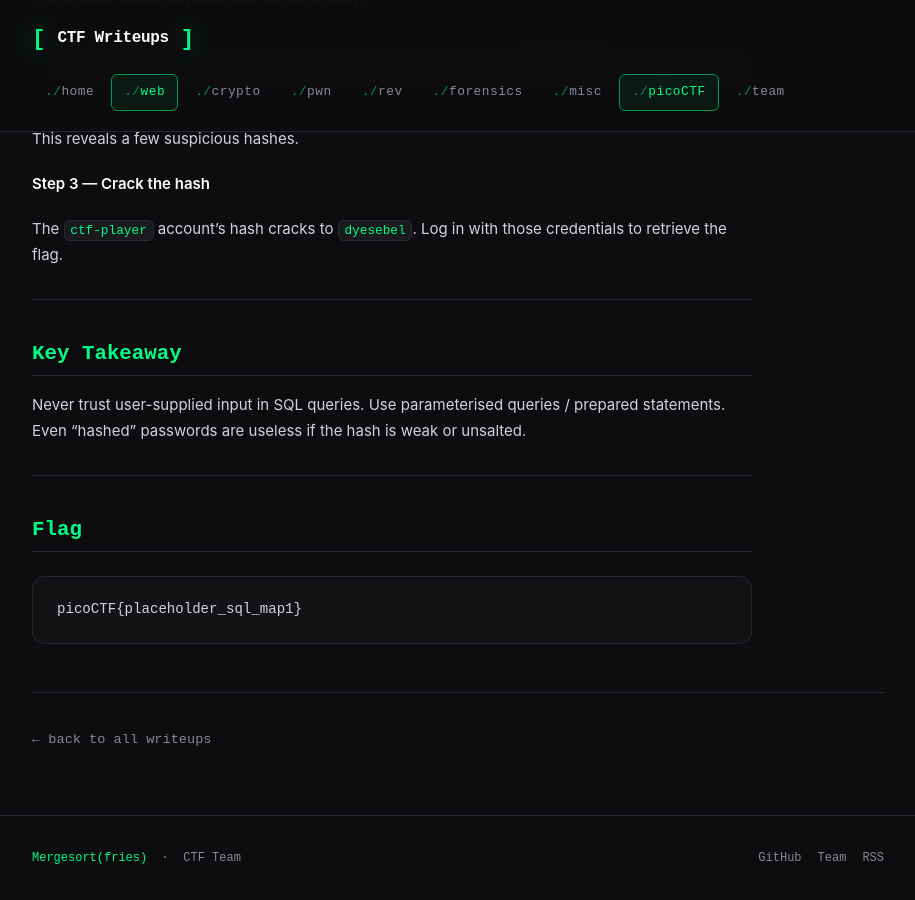
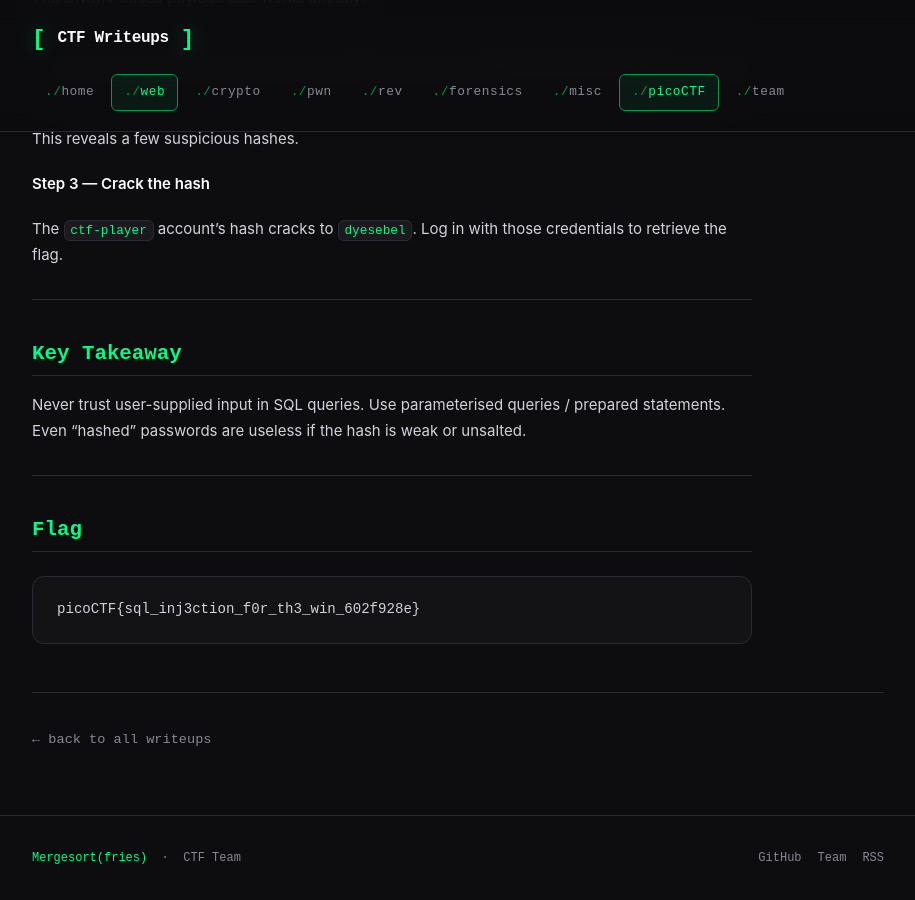
Before and after one commit to Mergesort-fries/ctf-writeups, a Jekyll site: the page built from _posts/2026-03-20-picoctf-sql-map1.md, in a window 1280 px wide and 900 px high, scrolled down 1067 px. Shown: the whole window, without its empty margins (182-1097 px from the left). Built offline with Jekyll 4.4.1, drawn with Linux system fonts in a browser that asks for light colours.

Commit message:
replace placeholder for sql map 1

````diff
--- a/_posts/2026-03-20-picoctf-sql-map1.md
+++ b/_posts/2026-03-20-picoctf-sql-map1.md
@@ -58,5 +58,5 @@ Never trust user-supplied input in SQL queries. Use parameterised queries / prep
 ## Flag
 
 ```
-picoCTF{placeholder_sql_map1}
+picoCTF{sql_inj3ction_f0r_th3_win_602f928e}
 ```
````
